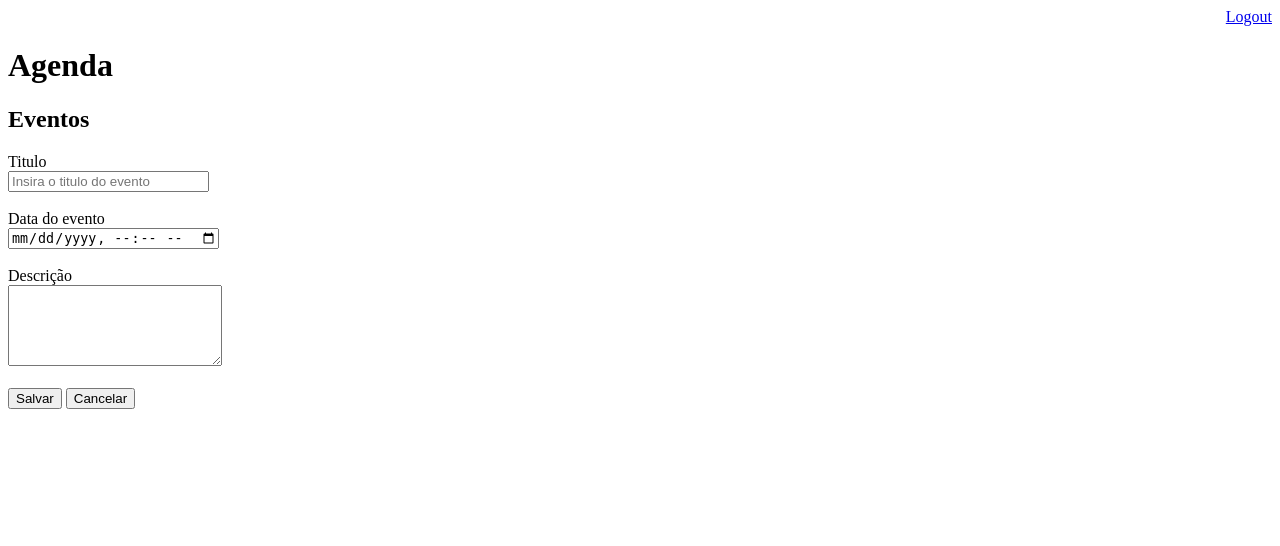
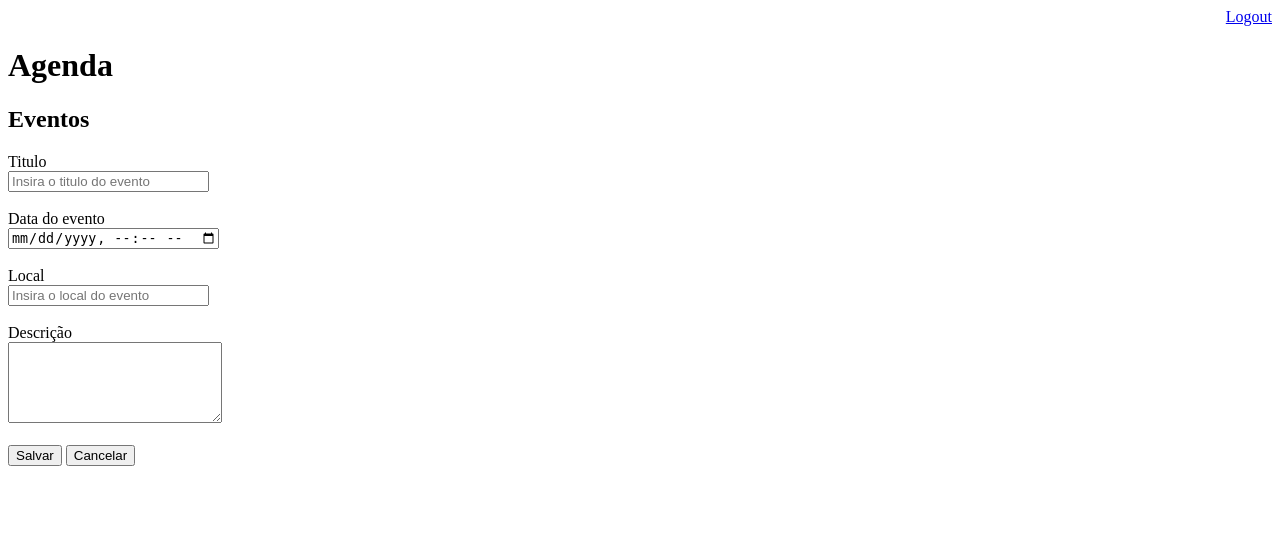
Before and after one commit to LordeLuan/Agenda_Django, a Django app: page /agenda/evento/ in a window 1280 px wide. Shown: the top 546 px of the page. Run offline with Django 3.2, Linux system fonts and the light colour scheme; a user stored in the database is signed in.

Commit message:
Inserido um novo campo no formúla de criação de evento, novo campo Local para ser informado ou não o local do evento.

```diff
--- a/core/models.py
+++ b/core/models.py
@@ -7,6 +7,7 @@ class Evento (models.Model):
     dataEvento = models.DateTimeField(verbose_name='Data do Evento')
     dataCriacaoEvento = models.DateTimeField(verbose_name='Data de Criação do Evento',auto_now=True)
     usuario = models.ForeignKey(User, on_delete=models.CASCADE)
+    local = models.TextField(blank=True,null=True)
 
     class Meta:
         db_table = 'evento'
--- a/core/views.py
+++ b/core/views.py
@@ -36,7 +36,8 @@ def submitEvento(request):
         dataEvento = request.POST.get('dataEvento')
         descricao = request.POST.get('descricao')
         usuario = request.user
-        Evento.objects.create(titulo=titulo,dataEvento=dataEvento,descricao=descricao,usuario=usuario)
+        local = request.POST.get('local')
+        Evento.objects.create(titulo=titulo,dataEvento=dataEvento,descricao=descricao,usuario=usuario,local=local)
     return redirect('/')
 
 def submitLogin(request):
--- a/templates/evento.html
+++ b/templates/evento.html
@@ -13,6 +13,10 @@
     <br>
     <input type="datetime-local" name="dataEvento">
     <br><br>
+    <label>Local</label>
+    <br>
+    <input type="text" name="local" placeholder="Insira o local do evento" size="22">
+    <br><br>
     <label>Descrição</label>
     <br>
     <textarea name="descricao" rows="5" cols="24"></textarea>
```
Also changed, not shown: core/migrations/0003_evento_local.py (added), db.sqlite3. Lines whose indentation alone changed are shown as unchanged.
